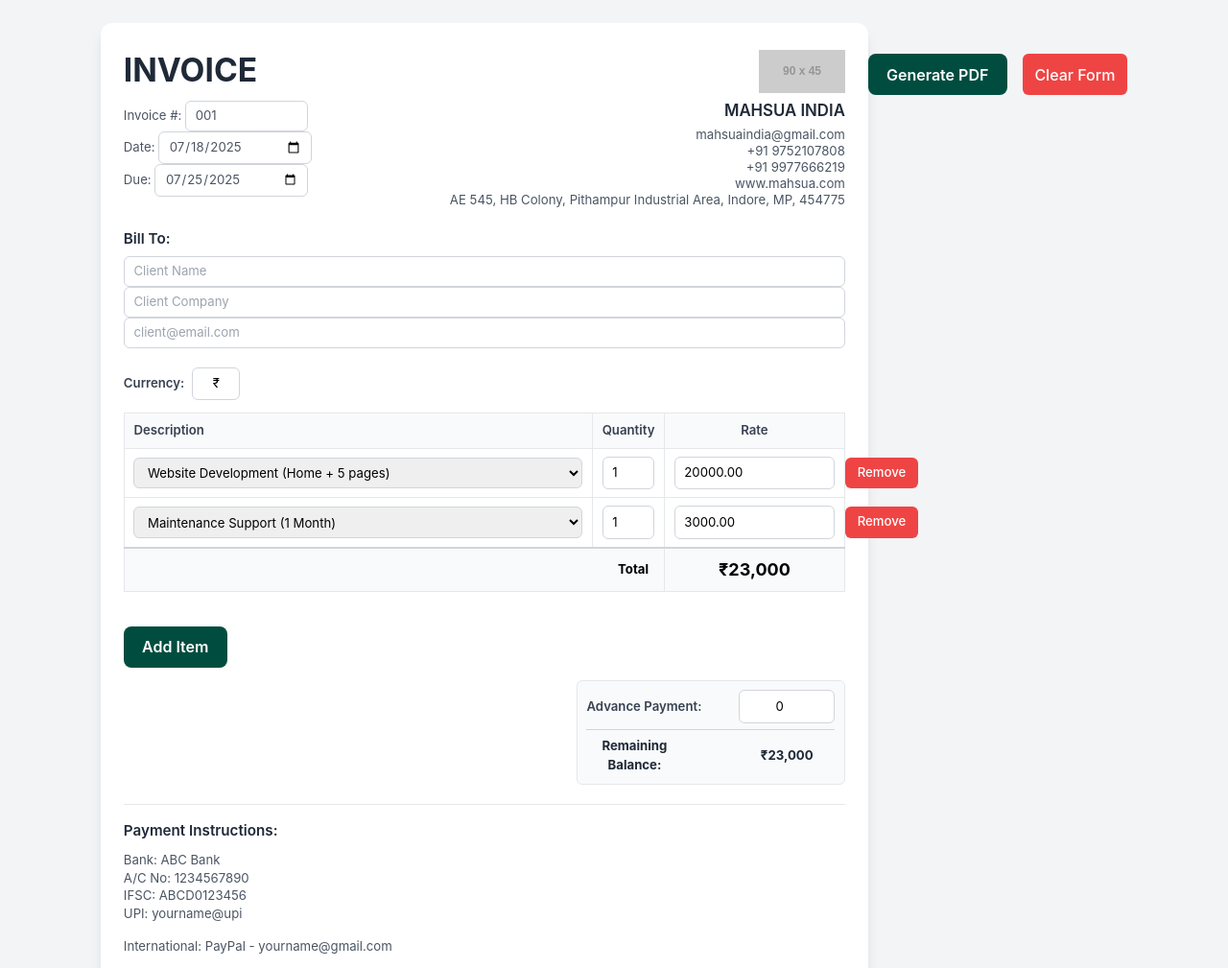
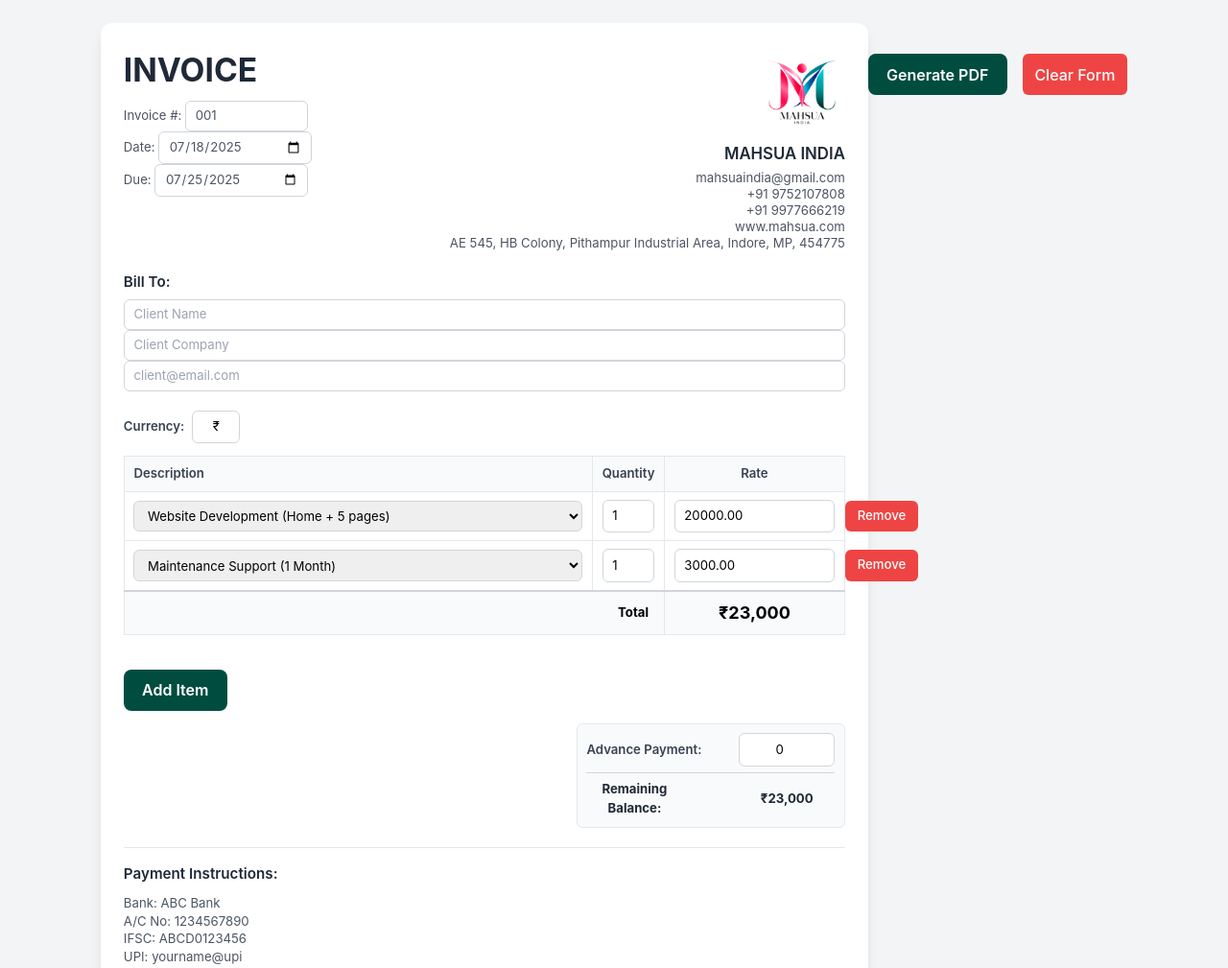
Before and after one commit to MahsuaIT/Invoice, a plain HTML site: page index.html in a window 1280 px wide. Shown: the top 1009 px of the page at 96% size. Drawn offline with nearby package versions, Linux system fonts and the light colour scheme; placeholder pictures from the web are drawn by us.

Commit message:
Update index.html

```diff
--- a/index.html
+++ b/index.html
@@ -354,7 +354,7 @@
             <div class="company-details">
                 <!-- Static Logo Image -->
                 <!-- Ensure './logo.png' exists in your project root -->
-                <img src="./assets/logo.png" onerror="this.onerror=null;this.src='https://placehold.co/90x45/004d40/ffffff?text=LOGO';" alt="Company Logo" class="company-logo">
+                <img src="./logo.png" onerror="this.onerror=null;this.src='https://placehold.co/90x45/004d40/ffffff?text=LOGO';" alt="Company Logo" class="company-logo">
                 <h2>MAHSUA INDIA</h2>
                 <p>mahsuaindia@gmail.com</p>
                 <p>+91 9752107808</p>
```
